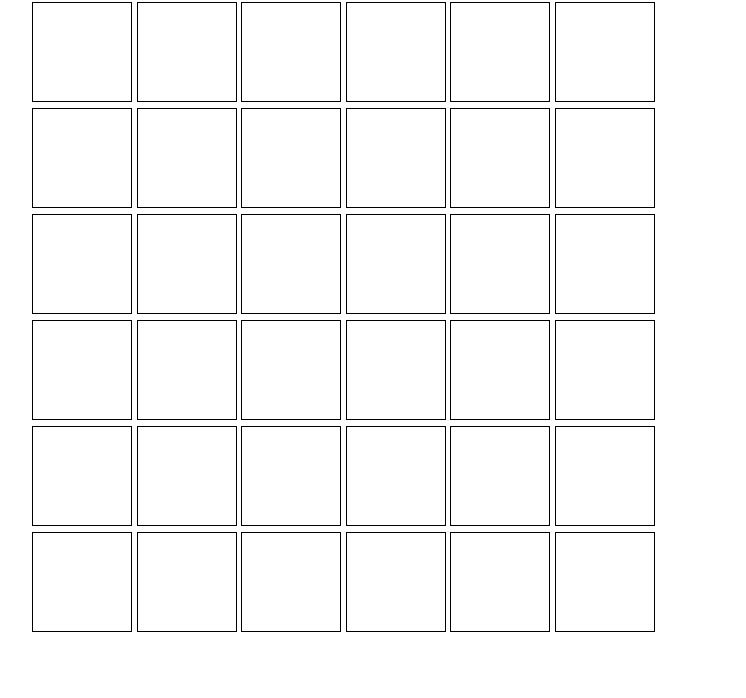
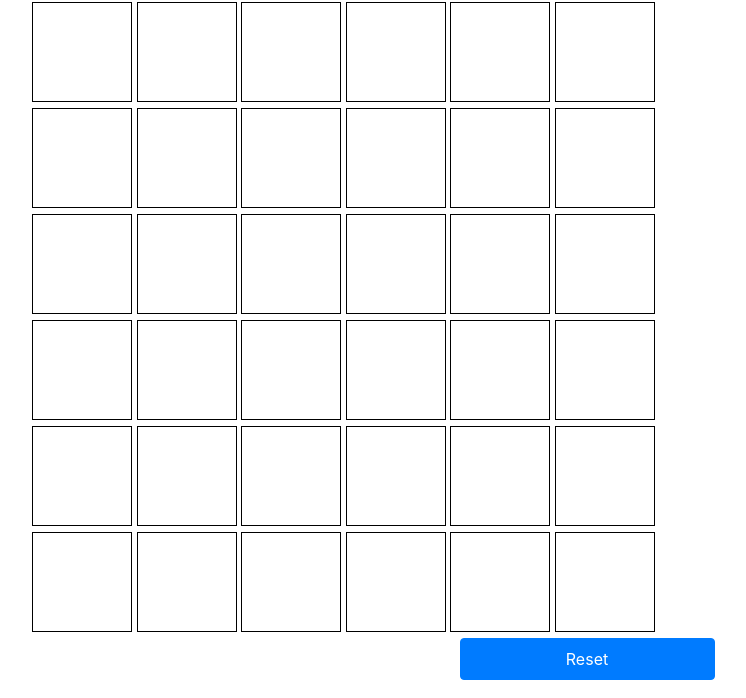
Before and after one commit to mmoga/lite-light, a plain HTML site: page index.html in a window 1280 px wide. Shown: the part 102-800 px from the top of the page, without its empty margins (53-799 px from the left). Drawn offline with nearby package versions, Linux system fonts and the light colour scheme.

Commit message:
created and styled the reset button

```diff
--- a/index.html
+++ b/index.html
@@ -6,12 +6,16 @@
     <meta name="viewport" content="width=device-width, initial-scale=1.0">
     <meta http-equiv="X-UA-Compatible" content="ie=edge">
     <title>Lite Light©</title>
-        <link href="https://maxcdn.bootstrapcdn.com/bootstrap/4.0.0/css/bootstrap.min.css" rel="stylesheet" integrity="sha384-Gn5384xqQ1aoWXA+058RXPxPg6fy4IWvTNh0E263XmFcJlSAwiGgFAW/dAiS6JXm" crossorigin="anonymous">
+    <link href="https://maxcdn.bootstrapcdn.com/bootstrap/4.0.0/css/bootstrap.min.css" rel="stylesheet" integrity="sha384-Gn5384xqQ1aoWXA+058RXPxPg6fy4IWvTNh0E263XmFcJlSAwiGgFAW/dAiS6JXm"
+        crossorigin="anonymous">
     <link rel="stylesheet" href="styles.css">
 </head>
+
 <body class="container">
     <header>
-            <h1 class="title-copy">Lite Light<sup>©</sup></h1>
+        <h1 class="title-copy">Lite Light
+            <sup>©</sup>
+        </h1>
     </header>
     <main>
         <div class="row">
@@ -74,6 +78,11 @@
                 <div class="box"></div>
             </div>
         </div>
+        <div class="row d-flex justify-content-center">
+            <div class="col-md-3">
+                <button id="reset" class="btn btn-block btn-primary py-2">Reset</button>
+            </div>
+        </div>
     </main>
     <script src="app.js"></script>
 </body>
```
Lines whose indentation alone changed are shown as unchanged.
